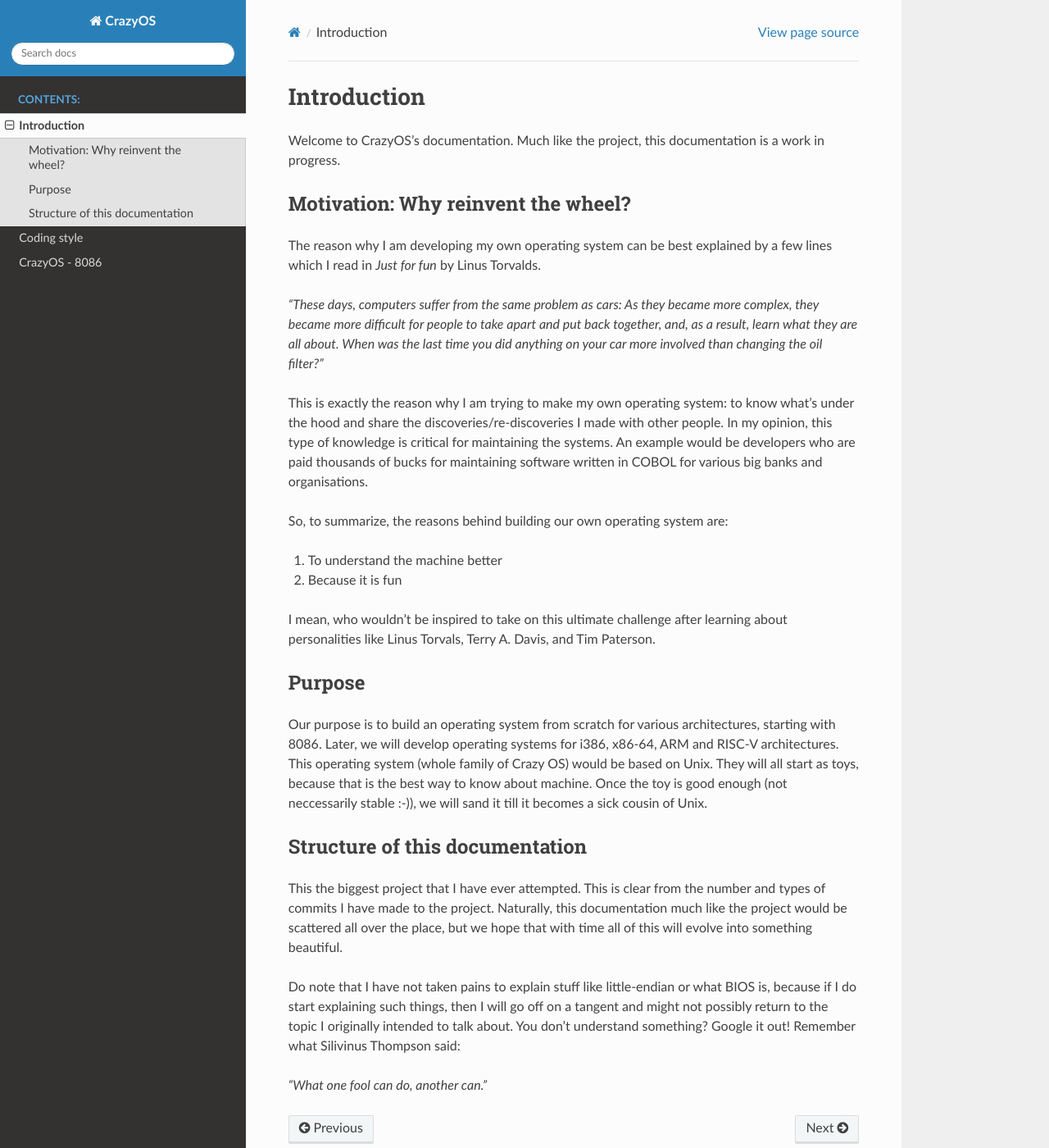
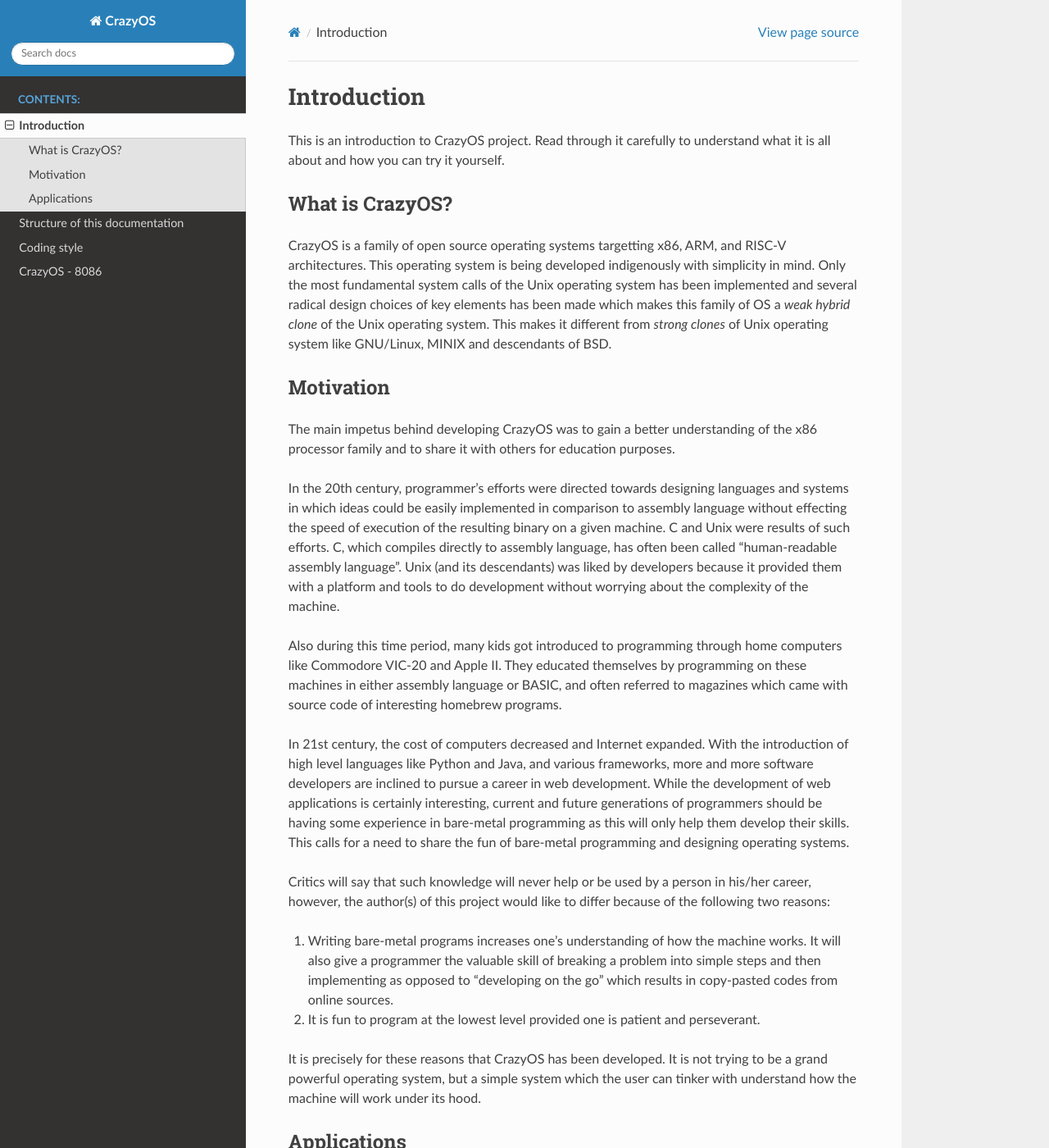
Before and after one commit to prankapo/CrazyOS-Classic, a Sphinx documentation site: the page built from Documentation/source/introduction.rst, in a window 1280 px wide and 1400 px high. Shown: the whole window at 82% size. Built offline with Sphinx 7.4.7 and the Read the Docs theme 2.0.0, drawn with Linux system fonts in a browser that asks for light colours; some of the changed text lies outside the part shown.

```diff
--- a/Documentation/source/8086/emulators.rst
+++ b/Documentation/source/8086/emulators.rst
@@ -0,0 +1,4 @@
+Emulators
+=========
+
+Modern day computers use UEFI instead of BIOS. Some machine come with legacy boot options. Whatever the case is, it is better to run CrazyOS on a virtual machine, preferrably Qemu because that is what I am using. I also tried PCem but it didn't work. It is not able to execute both ``printhex`` sub-routines, and after some debugging I found out that the instructions which were causing problems were ``shr`` and ``ror``. Therefore, for testing CrazyOS, I would suggest that one should only use Qemu. Check Makefile in 8086 directory to see how ``qemu-system-i386`` is being used.
--- a/Documentation/source/index.rst
+++ b/Documentation/source/index.rst
@@ -10,5 +10,6 @@
    :caption: Contents:
 
    introduction
+   docs_structure
    coding_style
    8086/index
--- a/Documentation/source/introduction.rst
+++ b/Documentation/source/introduction.rst
@@ -1,36 +1,37 @@
 Introduction
 ============
-Welcome to CrazyOS's documentation. Much like the project, this documentation is a work in progress.
 
-Motivation: Why reinvent the wheel?
------------------------------------
-The reason why I am developing my own operating system can be best explained by a few lines which I read in *Just for fun* by Linus Torvalds.
+This is an introduction to CrazyOS project. Read through it carefully to understand what it is all about and how you can try it yourself.
 
-*"These days, computers suffer from
-the same problem as cars: As they became more complex, they
-became more difficult for people to take apart and put back
-together, and, as a result, learn what they are all about. When was
-the last time you did anything on your car more involved than
-changing the oil filter?"*
+What is CrazyOS?
+----------------
 
-This is exactly the reason why I am trying to make my own operating system: to know what's under the hood and share the discoveries/re-discoveries I made with other people. In my opinion, this type of knowledge is critical for maintaining the systems. An example would be developers who are paid thousands of bucks for maintaining software written in COBOL for various big banks and organisations.
+CrazyOS is a family of open source operating systems targetting x86, ARM, and RISC-V architectures. This operating system is being developed indigenously with simplicity in mind. Only the most fundamental system calls of the Unix operating system has been implemented and several radical design choices of key elements has been made which makes this family of OS a *weak hybrid clone* of the Unix operating system. This makes it different from *strong clones* of Unix operating system like GNU/Linux, MINIX and descendants of BSD.
 
-So, to summarize, the reasons behind building our own operating system are:
+Motivation
+----------
 
-1. To understand the machine better
+The main impetus behind developing CrazyOS was to gain a better understanding of the x86 processor family and to share it with others for education purposes.
 
-2. Because it is fun
+In the 20th century, programmer's efforts were directed towards designing languages and systems in which ideas could be easily implemented in comparison to assembly language without effecting the speed of execution of the resulting binary on a given machine. C and Unix were results of such efforts. C, which compiles directly to assembly language, has often been called "human-readable assembly language". Unix (and its descendants) was liked by developers because it provided them with a platform and tools to do development without worrying about the complexity of the machine.
 
-I mean, who wouldn't be inspired to take on this ultimate challenge after learning about personalities like Linus Torvals, Terry A. Davis, and Tim Paterson.
+Also during this time period, many kids got introduced to programming through home computers like Commodore VIC-20 and Apple II. They educated themselves by programming on these machines in either assembly language or BASIC, and often referred to magazines which came with source code of interesting homebrew programs.
 
-Purpose
--------
-Our purpose is to build an operating system from scratch for various architectures, starting with 8086. Later, we will develop operating systems for i386, x86-64, ARM and RISC-V architectures. This operating system (whole family of Crazy OS) would be based on Unix. They will all start as toys, because that is the best way to know about machine. Once the toy is good enough (not neccessarily stable :-)), we will sand it till it becomes a sick cousin of Unix.
+In 21st century, the cost of computers decreased and Internet expanded. With the introduction of high level languages like Python and Java, and various frameworks, more and more software developers are inclined to pursue a career in web development. While the development of web applications is certainly interesting, current and future generations of programmers should be having some experience in bare-metal programming as this will only help them develop their skills. This calls for a need to share the fun of bare-metal programming and designing operating systems.
 
-Structure of this documentation
--------------------------------
-This the biggest project that I have ever attempted. This is clear from the number and types of commits I have made to the project. Naturally, this documentation much like the project would be scattered all over the place, but we hope that with time all of this will evolve into something beautiful.
+Critics will say that such knowledge will never help or be used by a person in his/her career, however, the author(s) of this project would like to differ because of the following two reasons:
 
-Do note that I have not taken pains to explain stuff like little-endian or what BIOS is, because if I do start explaining such things, then I will go off on a tangent and might not possibly return to the topic I originally intended to talk about. You don't understand something? Google it out! Remember what Silivinus Thompson said:
+1. Writing bare-metal programs increases one's understanding of how the machine works. It will also give a programmer the valuable skill of breaking a problem into simple steps and then implementing as opposed to "developing on the go" which results in copy-pasted codes from online sources.
 
-*"What one fool can do, another can."*
+2. It is fun to program at the lowest level provided one is patient and perseverant.
+
+It is precisely for these reasons that CrazyOS has been developed. It is not trying to be a grand powerful operating system, but a simple system which the user can tinker with understand how the machine will work under its hood.
+
+Applications
+------------
+
+The author(s) do not expect this project to become something as big as Linux. It is merely a project which one of the author's (Praneet Kapoor) wanted to do for the longest time.
+
+Besides this satisfaction of personal curiosity, it is believed that this project can be used in the education sector to share with kids the joy of programming in assembly language. They will be free to tinker with it and will break the system often. It would be like a dirt bike for kids [quote stolen form T. Davis]: if they lean too much they will fall, but it will be a learning experience for them.
+
+Furthermore, this project can be used as a springboard for developing a real time system for some embedded processor, or for a single user OS. If properly developed, it would be interesting to use because a simple single user (or embedded system) doesn't require as many "gears" which modern operating systems seems to provide [quote stolen from T. Davis].
```
Also changed, not shown: Documentation/source/8086/boot.rst (+10 -3 lines), Documentation/source/8086/linker-scripts.rst (+30 -0 lines), Documentation/source/docs_structure.rst (added, +11 -0 lines).
